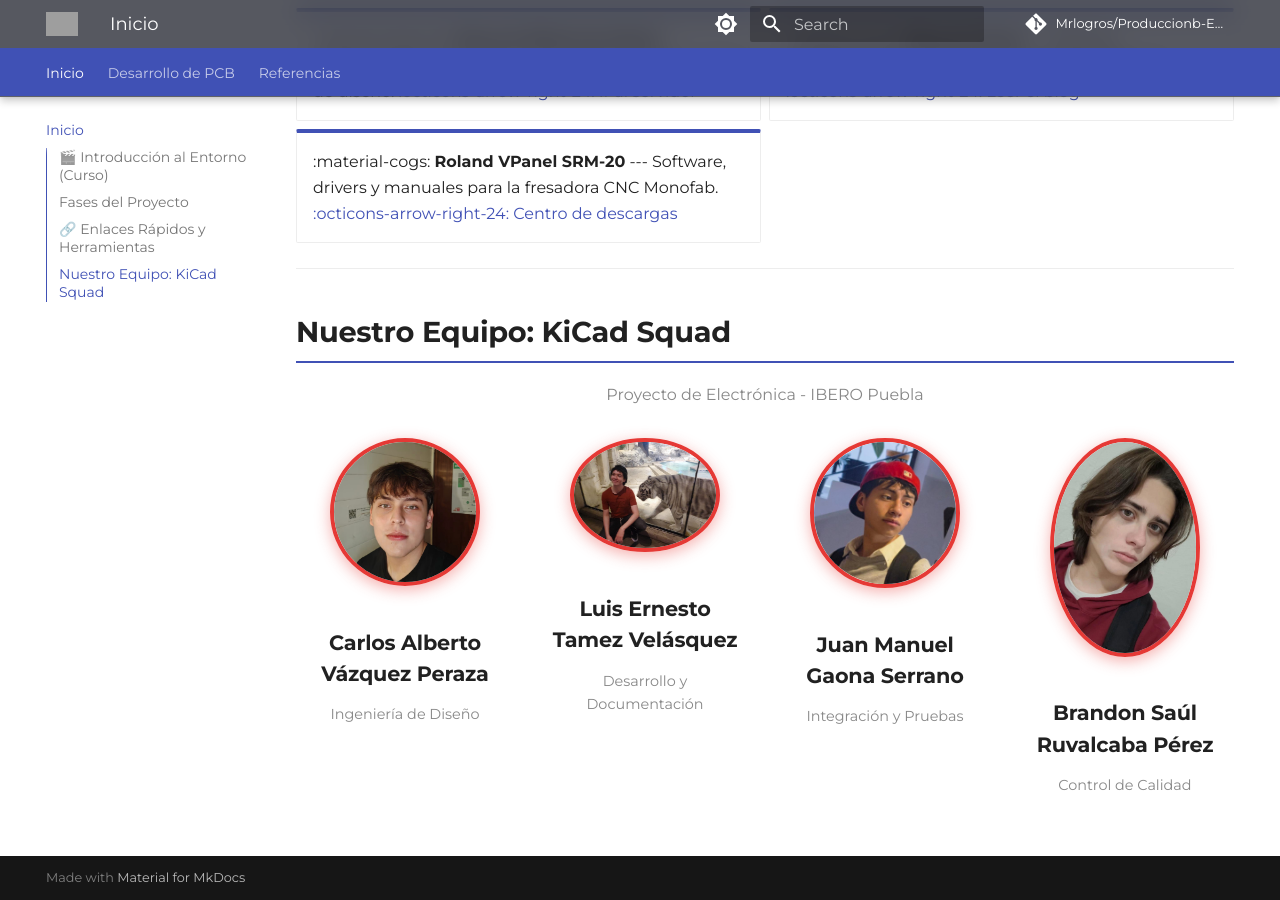
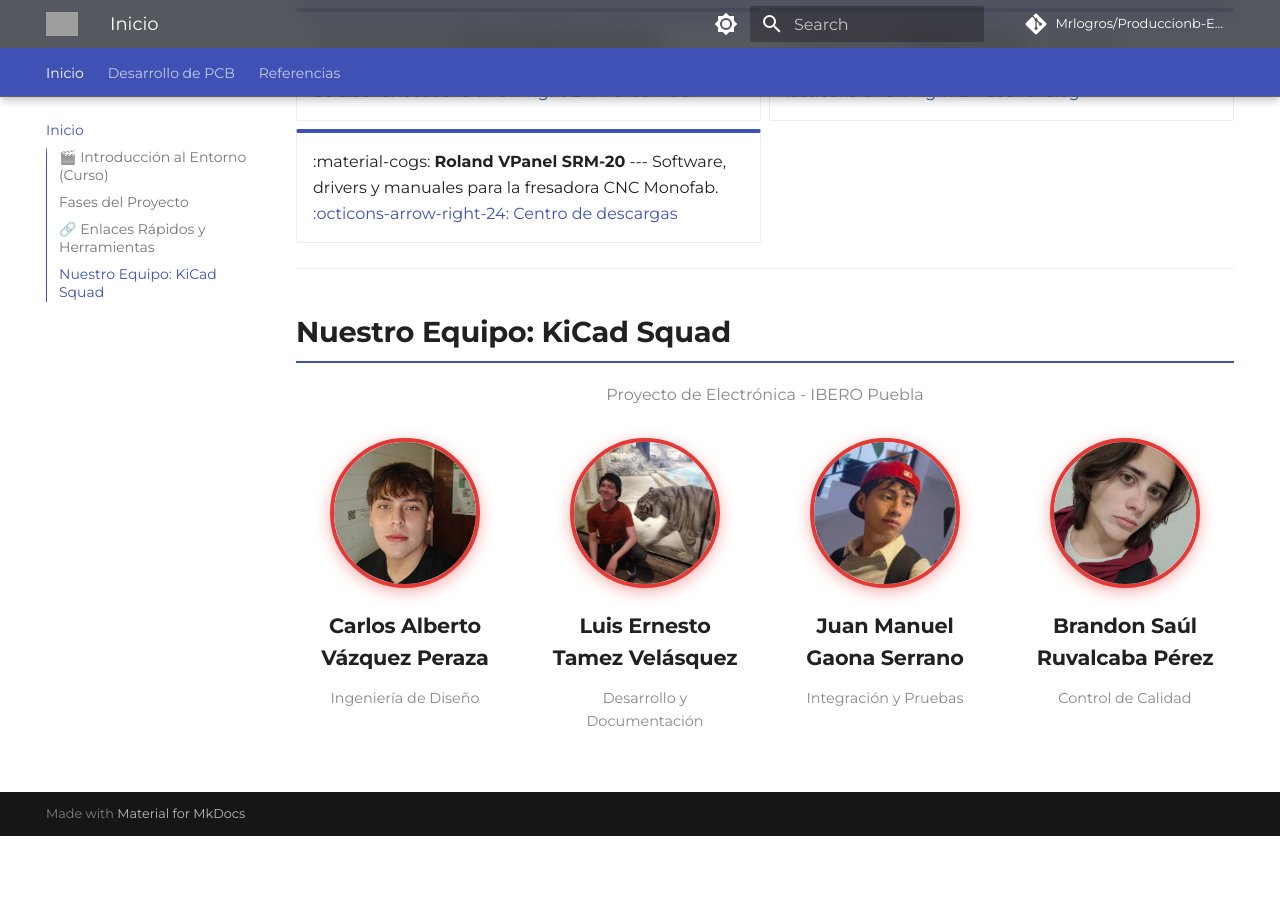
Before and after one commit to Mrlogros/Produccionb-Electronica, an MkDocs documentation site: the page built from docs/index.md, in a window 1280 px wide and 900 px high, scrolled down 1914 px. Built offline with MkDocs 1.6.1 and Material for MkDocs 9.7.7, drawn with Linux system fonts in a browser that asks for light colours; comment, search, counter and statistics services are not loaded; after the commit the page ends 2750 px from its top, so only the background shows below that; grey boxes are pictures that could not be loaded.

Commit message:
Refactor team member display styles
Updated image and heading styles for team members.

```diff
--- a/docs/index.md
+++ b/docs/index.md
@@ -97,29 +97,29 @@ Si apenas estás comenzando, te recomendamos ver el primer episodio del curso **
 
   <!-- Carlos -->
   <div style="width: 200px; margin-bottom: 20px;">
-    <img src="img/carlos.jpg" width="150" height="150" style="border-radius: 50%; border: 4px solid #e53935; object-fit: cover; box-shadow: 0 4px 15px rgba(229, 57, 53, 0.4);">
-    <h3 style="margin-bottom: 0; font-size: 1.1em;">Carlos Alberto Vázquez Peraza</h3>
+    <img src="img/carlos.jpg" style="width: 150px; height: 150px; object-fit: cover; border-radius: 50%; border: 4px solid #e53935; box-shadow: 0 4px 15px rgba(229, 57, 53, 0.4); margin: 0 auto;">
+    <h3 style="margin-bottom: 0; margin-top: 15px; font-size: 1.1em;">Carlos Alberto Vázquez Peraza</h3>
     <p style="color: #888; font-size: 0.9em;">Ingeniería de Diseño</p>
   </div>
 
   <!-- Luis -->
   <div style="width: 200px; margin-bottom: 20px;">
-    <img src="img/luis.jpg" width="150" height="150" style="border-radius: 50%; border: 4px solid #e53935; object-fit: cover; box-shadow: 0 4px 15px rgba(229, 57, 53, 0.4);">
-    <h3 style="margin-bottom: 0; font-size: 1.1em;">Luis Ernesto Tamez Velásquez</h3>
+    <img src="img/luis.jpg" style="width: 150px; height: 150px; object-fit: cover; border-radius: 50%; border: 4px solid #e53935; box-shadow: 0 4px 15px rgba(229, 57, 53, 0.4); margin: 0 auto;">
+    <h3 style="margin-bottom: 0; margin-top: 15px; font-size: 1.1em;">Luis Ernesto Tamez Velásquez</h3>
     <p style="color: #888; font-size: 0.9em;">Desarrollo y Documentación</p>
   </div>
 
   <!-- Juan Manuel -->
   <div style="width: 200px; margin-bottom: 20px;">
-    <img src="img/juan.jpg" width="150" height="150" style="border-radius: 50%; border: 4px solid #e53935; object-fit: cover; box-shadow: 0 4px 15px rgba(229, 57, 53, 0.4);">
-    <h3 style="margin-bottom: 0; font-size: 1.1em;">Juan Manuel Gaona Serrano</h3>
+    <img src="img/juan.jpg" style="width: 150px; height: 150px; object-fit: cover; border-radius: 50%; border: 4px solid #e53935; box-shadow: 0 4px 15px rgba(229, 57, 53, 0.4); margin: 0 auto;">
+    <h3 style="margin-bottom: 0; margin-top: 15px; font-size: 1.1em;">Juan Manuel Gaona Serrano</h3>
     <p style="color: #888; font-size: 0.9em;">Integración y Pruebas</p>
   </div>
 
   <!-- Brandon -->
   <div style="width: 200px; margin-bottom: 20px;">
-    <img src="img/brandon.jpg" width="150" height="150" style="border-radius: 50%; border: 4px solid #e53935; object-fit: cover; box-shadow: 0 4px 15px rgba(229, 57, 53, 0.4);">
-    <h3 style="margin-bottom: 0; font-size: 1.1em;">Brandon Saúl Ruvalcaba Pérez</h3>
+    <img src="img/brandon.jpg" style="width: 150px; height: 150px; object-fit: cover; border-radius: 50%; border: 4px solid #e53935; box-shadow: 0 4px 15px rgba(229, 57, 53, 0.4); margin: 0 auto;">
+    <h3 style="margin-bottom: 0; margin-top: 15px; font-size: 1.1em;">Brandon Saúl Ruvalcaba Pérez</h3>
     <p style="color: #888; font-size: 0.9em;">Control de Calidad</p>
   </div>
 
```
